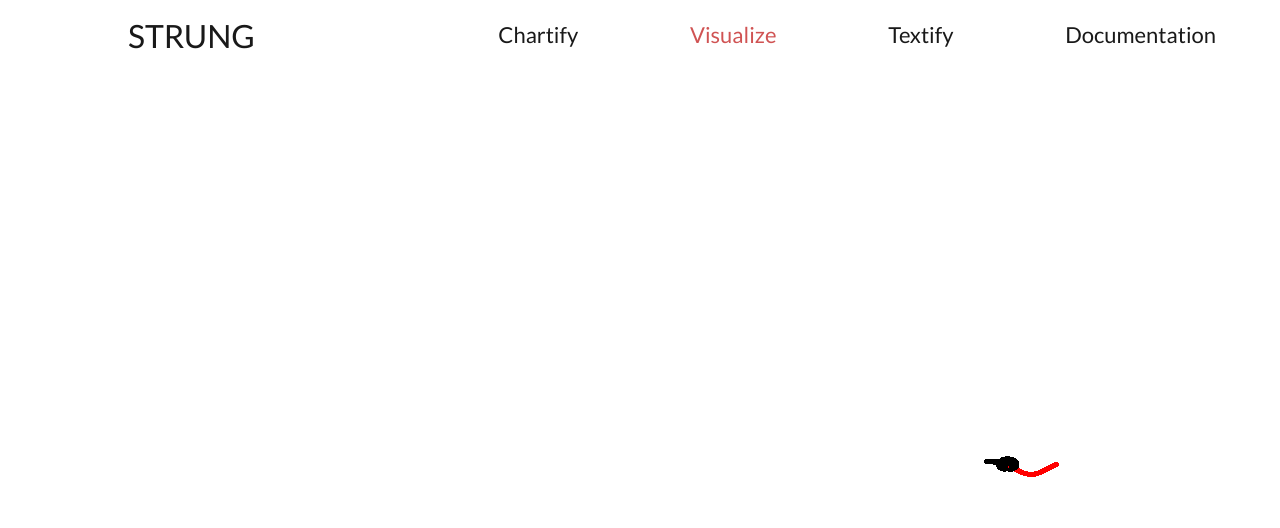
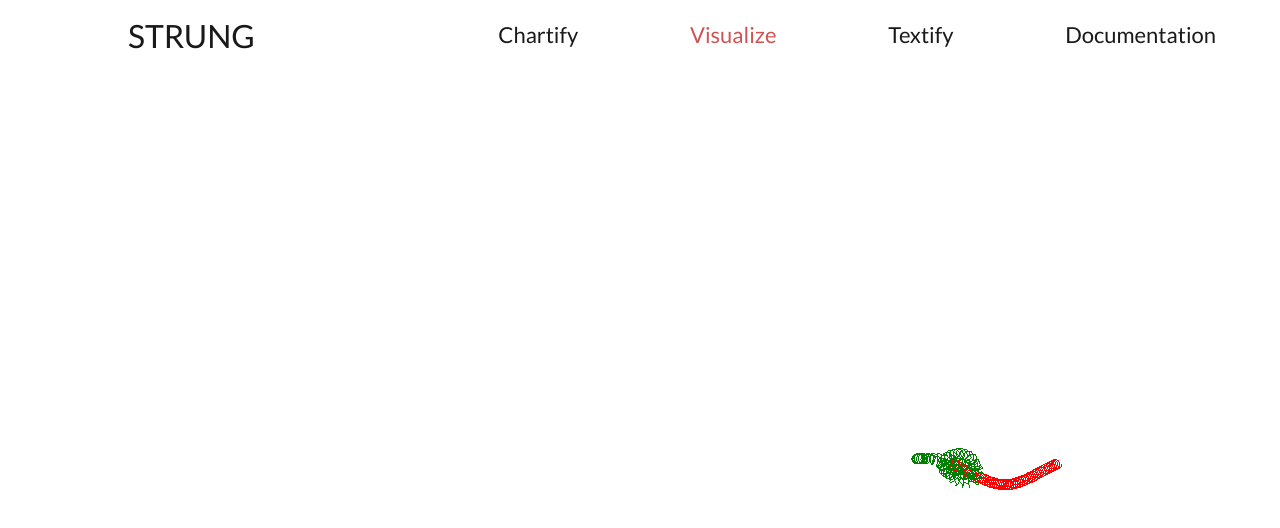
Before and after one commit to muesugi/Strung, a plain HTML site: page visualize.html in a window 1280 px wide. Drawn offline with nearby package versions, Linux system fonts and the light colour scheme.

Commit message:
Reorient curve to get back to start y and z
for slipstitch

```diff
--- a/visualize.html
+++ b/visualize.html
@@ -71,7 +71,7 @@
 			//wraps-per-inch, a standard metric for yarn purchase and storage
 			var yarn_wpi = 5; // where a wrap is defined as the diameter; wrap = 2 * radius
 			// yarn radius in inches is 1/(2*yarn_wpi)
-			var pix_per_radius = 1; // equiv to yarn radius in pixels
+			var pix_per_radius = 2; // equiv to yarn radius in pixels
 
 			function inches_to_pixels(n_inches){
 				return n_inches * yarn_wpi * 2 * pix_per_radius;
@@ -204,6 +204,31 @@
 				//end of slip, after hook loop
 				slip_array.push(new THREE.Vector3(start_x, start_y, zpos - pix_per_radius));
 				slip_array.push(new THREE.Vector3(start_x + 3*pix_per_radius, start_y, zpos - pix_per_radius));
+				slip_array.push(new THREE.Vector3(start_x + 3*pix_per_radius, start_y, zpos - pix_per_radius));
+
+				xpos = start_x + 3*pix_per_radius;
+				ypos = start_y;
+				zpos = zpos - pix_per_radius;
+				//curve back around to "point" in the correct direction
+				//curve on the xy plane
+
+				reorient_center_x = xpos - 2*pix_per_radius;
+				reorient_center_y = ypos - 4*pix_per_radius;
+
+				reorient_start_theta =  7*math.pi/4;
+				reorient_displacement = 5*math.pi/4;
+
+				reorient_array = [new THREE.Vector3(reorient_center_x + 3*pix_per_radius*math.cos(reorient_start_theta),
+					reorient_center_y - 1*pix_per_radius*math.sin(reorient_start_theta),
+					zpos - ((reorient_start_theta * 2 * pix_per_radius)/(reorient_start_theta + reorient_displacement))),
+				new THREE.Vector3(reorient_center_x,
+					reorient_center_y - 1*pix_per_radius*math.sin(reorient_start_theta),
+					start_z),
+				new THREE.Vector3(start_x - 2*pix_per_radius,
+					start_y,
+					start_z)
+				];
+				slip_array = slip_array.concat(reorient_array);
 
 				slip_curve = new THREE.CatmullRomCurve3(slip_array);
 				slip_geom = new THREE.TubeGeometry(slip_curve, 64, pix_per_radius);
@@ -228,7 +253,7 @@
 			function draw_to_scene(stitch, x, y, z, material){
 				geom_call = stitch + "_geometry";
 				stitch_geometry = window[geom_call](x, y, z); //calls correct symbol based on funcname
-				scene.add(new THREE.Mesh(stitch_geometry, material));
+				scene.add(new THREE.Line(stitch_geometry, material));
 				//create THREE.Line instead for unfilled model (better able to see individual lines),
 				// THREE.Mesh for a smoother model
 			}
@@ -239,7 +264,7 @@
 			draw_to_scene("tail", start_x, start_y, start_z, yarn_material0);
 			xpos = xpos - tail_length_pixels;
 			// slip stitch
-			draw_to_scene("slip", xpos, ypos, zpos, yarn_material1);
+			draw_to_scene("slip", xpos, ypos, zpos, yarn_material2);
 
 			function render() {
 				var delta = clock.getDelta();
```
